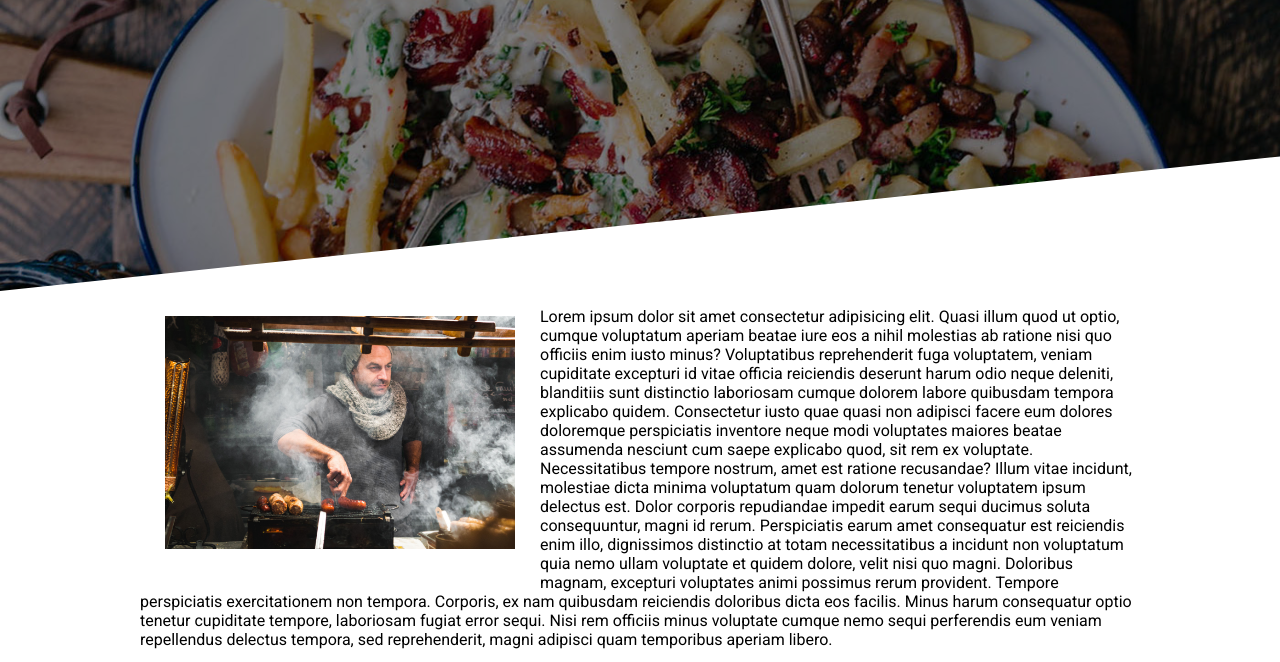
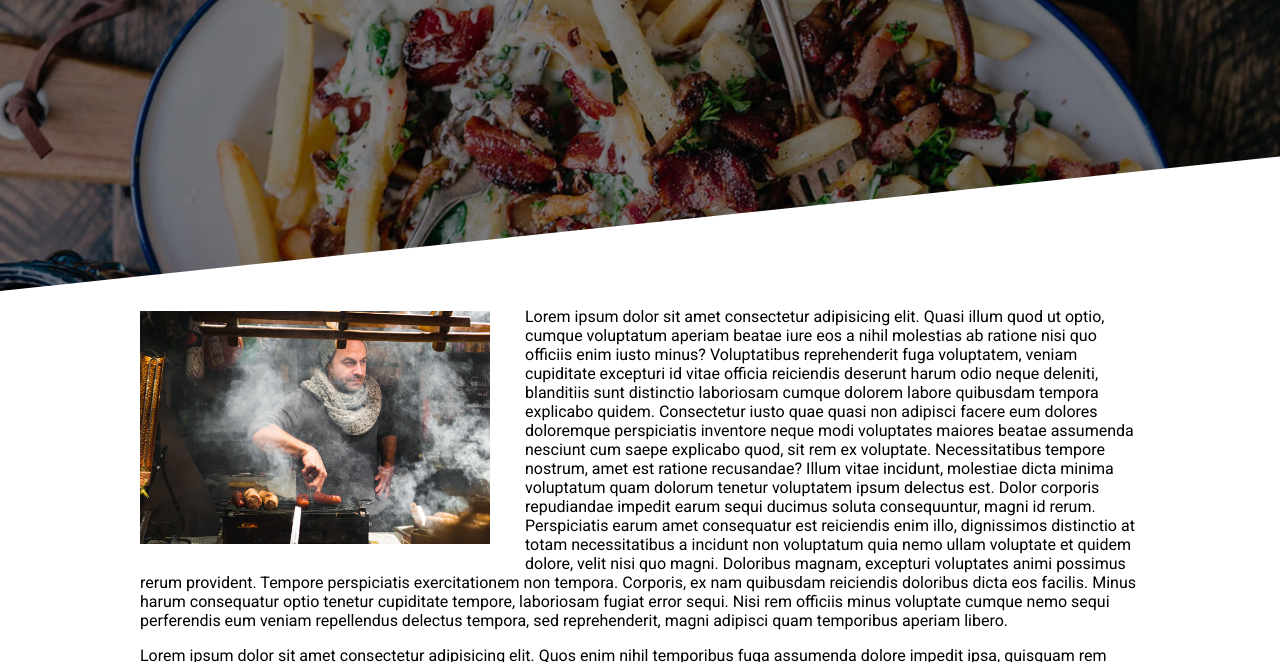
Before and after one commit to dtar-course-related/devcamp-coding-foundations, a plain HTML site: page html-css/about.html in a window 1280 px wide. Shown: the part 109-771 px from the top of the page. Drawn offline with Linux system fonts and the light colour scheme.

Commit message:
[fix] the padding around the page image

```diff
--- a/html-css/styles/common.css
+++ b/html-css/styles/common.css
@@ -68,6 +68,6 @@ h1, h2, h3, h4, h5, h6 {
 
 .page-container > .content-wrapper > #chef {
 	width: 350px;
-	margin: 25px;
+	margin: 20px 35px 20px 0px;
 	float: left;
 }
```
